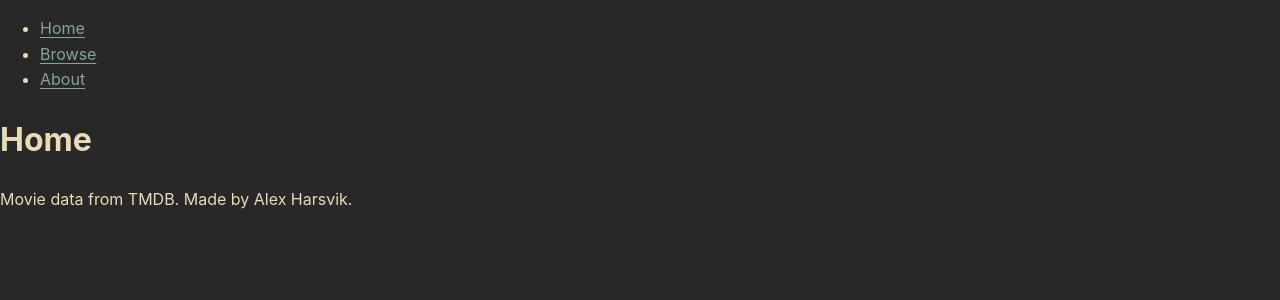
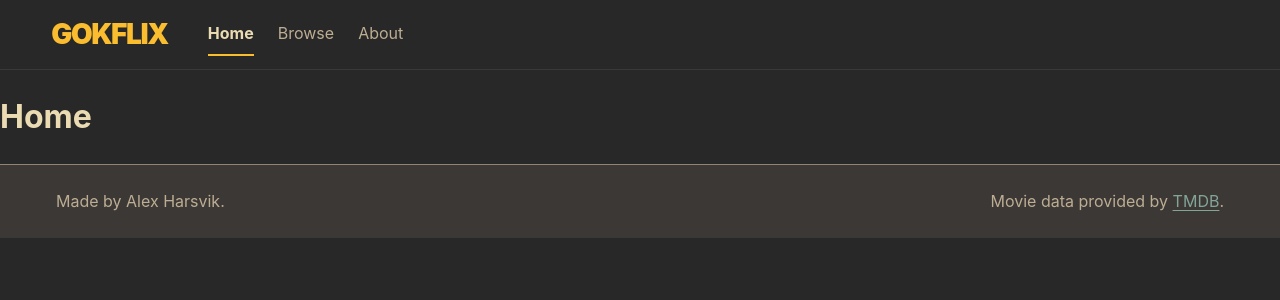
Before and after one commit to Harzvik/movie-api-ak2, a Next.js app: page / in a window 1280 px wide. Shown: the top 300 px of the page. Built offline with nearby package versions, Linux system fonts and the light colour scheme.

Commit message:
Styled nav and updated layout

```diff
--- a/src/app/layout.tsx
+++ b/src/app/layout.tsx
@@ -1,6 +1,7 @@
 import type { ReactNode } from "react";
 import "./globals.css";
-import Nav from "@/components/Nav";
+import Header from "@/components/Header/Header";
+import Footer from "@/components/Footer/Footer";
 
 type LayoutProps = {
   children: ReactNode;
@@ -10,15 +11,11 @@ export default function RootLayout({ children }: LayoutProps) {
   return (
     <html lang="en">
       <body>
-        <header>
-          <Nav />
-        </header>
+        <Header />
 
         <main>{children}</main>
 
-        <footer>
-          <p>Movie data from TMDB. Made by Alex Harsvik.</p>
-        </footer>
+        <Footer />
       </body>
     </html>
   );
--- a/src/components/Nav.tsx
+++ /dev/null
@@ -1,13 +0,0 @@
-import Link from "next/link";
-
-export default function Nav() {
-  return (
-    <nav>
-      <ul>
-        <li><Link href="/">Home</Link></li>
-        <li><Link href="/browse">Browse</Link></li>
-        <li><Link href="/about">About</Link></li>
-      </ul>
-    </nav>
-  );
-}
--- /dev/null
+++ b/src/components/Nav/Nav.module.css
@@ -0,0 +1,30 @@
+.nav {
+  display: flex;
+  flex-wrap: wrap;
+  gap: 0.25rem 1.5rem;
+}
+
+.link {
+  display: inline-flex;
+  align-items: center;
+  min-height: 44px;
+  border-bottom: 2px solid transparent;
+  color: var(--muted);
+  text-decoration: none;
+}
+
+.link:hover {
+  color: var(--foreground);
+}
+
+.link[aria-current="page"] {
+  color: var(--foreground);
+  border-bottom-color: var(--accent);
+  font-weight: bold;
+}
+
+@media (max-width: 600px) {
+  .nav {
+    gap: 0.25rem 1rem;
+  }
+}
--- /dev/null
+++ b/src/components/Nav/Nav.tsx
@@ -0,0 +1,30 @@
+"use client";
+
+import Link from "next/link";
+import { usePathname } from "next/navigation";
+import styles from "./Nav.module.css";
+
+const links = [
+  { href: "/", label: "Home" },
+  { href: "/browse", label: "Browse" },
+  { href: "/about", label: "About" },
+];
+
+export default function Nav() {
+  const pathname = usePathname();
+
+  return (
+    <nav aria-label="Main navigation" className={styles.nav}>
+      {links.map((link) => (
+        <Link
+          key={link.href}
+          href={link.href}
+          className={styles.link}
+          aria-current={pathname === link.href ? "page" : undefined}
+        >
+          {link.label}
+        </Link>
+      ))}
+    </nav>
+  );
+}
```
